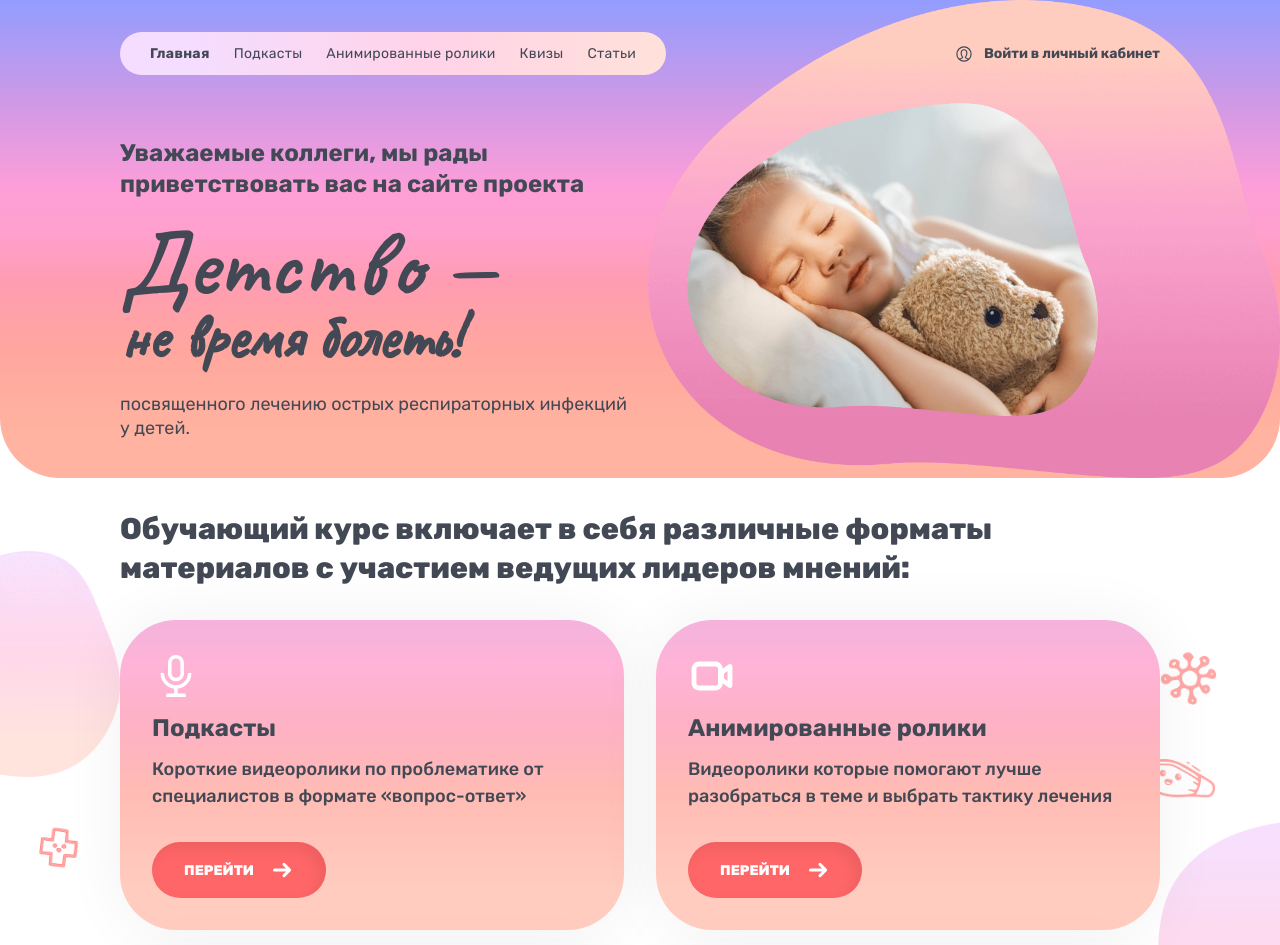
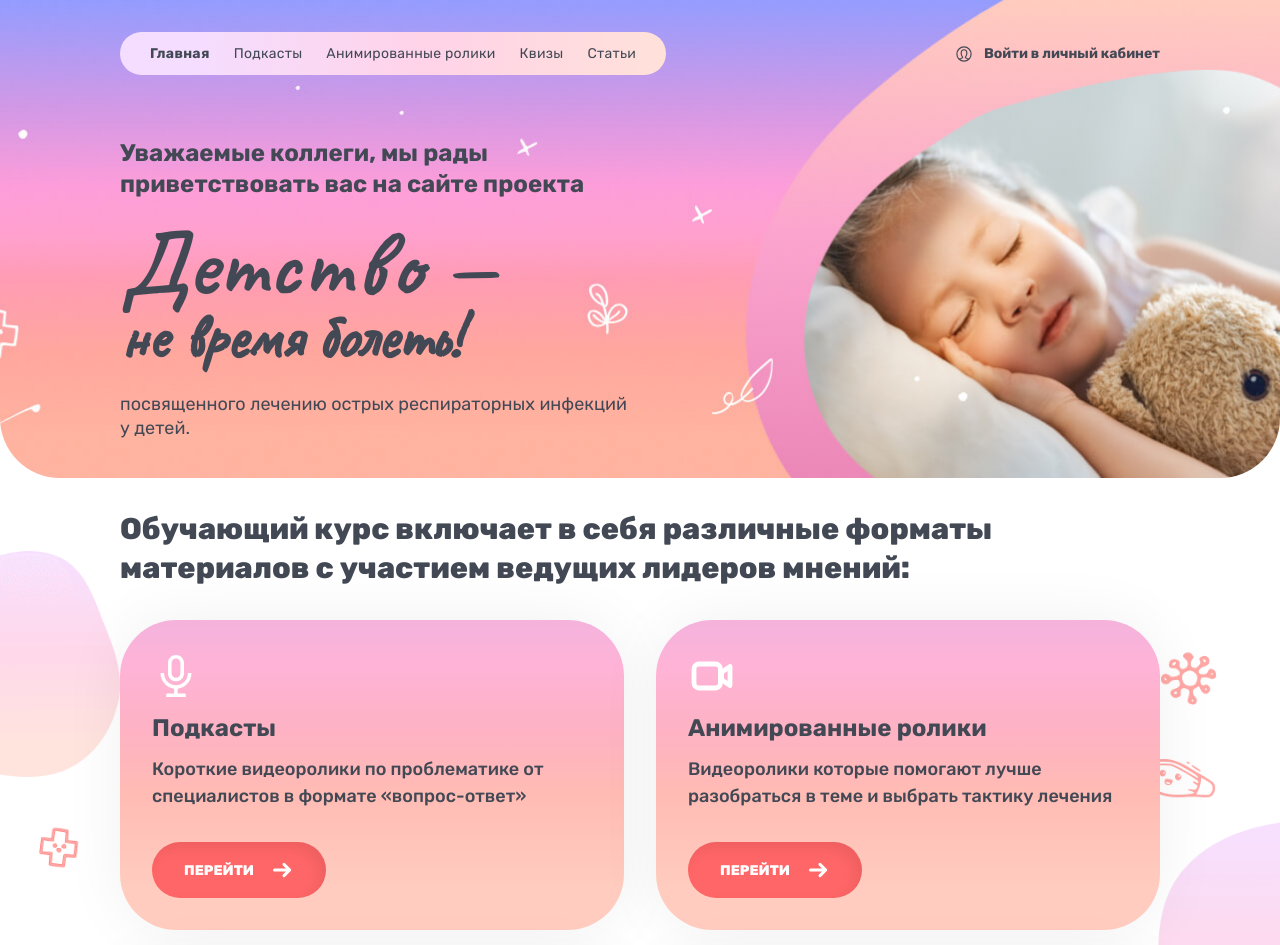
Before and after one commit to vadimvalid/viburkol, a website: page index.html in a window 1280 px wide. Shown: the top 945 px of the page. Drawn offline with Linux system fonts and the light colour scheme.

Commit message:
Complete third section

```diff
--- a/scss/layouts/_hero.scss
+++ b/scss/layouts/_hero.scss
@@ -5,17 +5,10 @@
   position: relative;
   padding: mixins.torem(138) 0 mixins.torem(38);
   border-radius: 0px 0px 60px 60px;
-  background: linear-gradient(
-    0deg,
-    #ffb3a0 9.23%,
-    #ffa79e 26.34%,
-    #ff9cb3 41.61%,
-    #ffa0cd 50.85%,
-    #fd9ed9 60.95%,
-    #d099e6 78.33%,
-    #909dff 100.75%,
-    #8799ff 102.78%
-  );
+  background-image: url("../img/hero-bg.jpg");
+  background-repeat: no-repeat;
+  background-size: cover;
+  background-position: center;
   overflow: hidden;
 
   &__wrapper {
@@ -56,17 +49,24 @@
     position: absolute;
     top: 0;
     right: 0;
-    width: 50%;
+    width: 100%;
     height: 100%;
-    background-image: url("../img/hero-bg.png");
-    background-repeat: no-repeat;
-    background-size: contain;
-    background-position: 100% 100%;
   }
 
   @include mixins.sm-breakpoint {
     padding: variables.$xl3 0;
     border-radius: 0px 0px 32px 32px;
+    background: linear-gradient(
+      0deg,
+      #ffb3a0 9.23%,
+      #ffa79e 26.34%,
+      #ff9cb3 41.61%,
+      #ffa0cd 50.85%,
+      #fd9ed9 60.95%,
+      #d099e6 78.33%,
+      #909dff 100.75%,
+      #8799ff 102.78%
+    );
 
     &__wrapper {
       gap: variables.$xl3;
```
Also changed, not shown: css/style.css, img/bg_3.png (added), img/cards.png (added), img/hero-bg.jpg (added), img/hero-bg.png (deleted), img/schema-1.png (added), img/schema-2.png (added).
